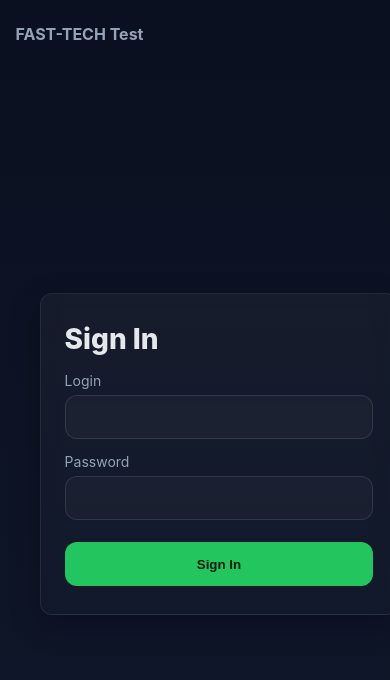
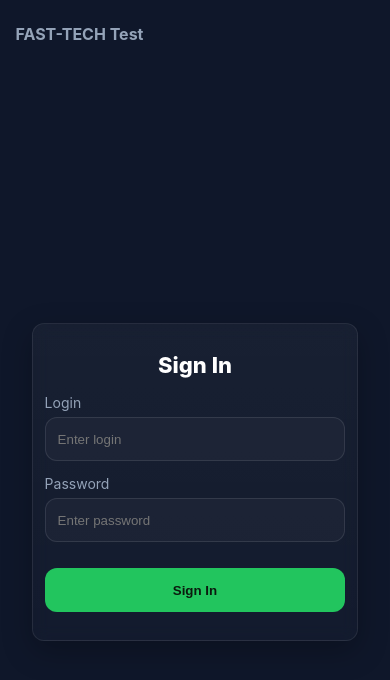
Before and after one commit to Grammeri/fast-tech, a React (Vite) app: page /signin in a window 390 px wide. Shown: the top 680 px of the page. Built offline with nearby package versions, Linux system fonts and the light colour scheme; no server answers.

Commit message:
feat: add responsive layout

```diff
--- a/src/app/router.tsx
+++ b/src/app/router.tsx
@@ -14,7 +14,7 @@ export const router = createBrowserRouter([
                 element: <RequireAuth />,
                 children: [{ index: true, element: <Home /> }],
             },
-            { path: '*', element: <Navigate to="/" replace /> },
+            { path: '*', element: <Navigate to="/signin" replace /> },
         ],
     },
 ]);
--- a/src/pages/Home.module.scss
+++ b/src/pages/Home.module.scss
@@ -1,42 +1,90 @@
-@use '../styles/variables' as *;
-
 .root {
-  min-height: calc(100dvh - 120px); // 120px = header + footer
-  display: grid;
-  grid-template-rows: auto 1fr auto;
+  display: flex;
+  flex-direction: column;
+  min-height: 100vh;
+  background: #0b0b0c;
+  color: #f5f5f7;
+  overflow: hidden;
+}
+.container {
+display: flex;
+  flex-direction: column;
+  min-height: 100vh;
+}
+.header {
+  padding: 16px;
+  font-size: 20px;
+  font-weight: bold;
+  display: flex;
+  justify-content: space-between;
+  align-items: center;
 }
 
-.header {
-  padding: 24px;
-  font-size: 32px;
-  font-weight: 800;
+.signOut {
+  padding: 8px 16px;
+  border: none;
+  border-radius: 6px;
+  background: #ef4444;
+  color: #fff;
+  font-weight: 600;
+  cursor: pointer;
+  transition: background 0.2s ease;
+
+  &:hover {
+    background: #dc2626;
+  }
+
+  &:active {
+    background: #b91c1c;
+  }
 }
 
 .content {
+  flex: 1;
+  padding: 24px;
+  display: flex;
+  justify-content: center;
+  align-items: flex-start;
+}
+
+.gallery {
   display: grid;
-  place-items: center;
-  padding: 24px;
+  gap: 24px;
+  width: 100%;
+  max-width: 1200px;
+  padding: 0 24px;
+
+  grid-template-columns: repeat(auto-fit, minmax(240px, 1fr));
+
+  @media (min-width: 1440px) {
+    grid-template-columns: repeat(5, 1fr);
+  }
 }
 
 .card {
-  background: $panel;
-  border: 1px solid rgba(255,255,255,.08);
-  border-radius: $radius;
-  padding: 24px 32px;
-  box-shadow: $shadow;
-  max-width: 800px;
+  border-radius: 8px;
+  overflow: hidden;
+
+  img {
+    width: 100%;
+    height: 100%;
+    aspect-ratio: 5 / 4;
+    object-fit: contain;
+    display: block;
+    padding: 8px;
+      }
 }
 
-.note {
-  color: $muted;
-  font-size: 16px;
-  line-height: 1.4;
-}
 
 .footer {
+  position: fixed;
+  bottom: 0;
+  left: 0;
+  width: 100%;
   padding: 16px;
   text-align: center;
   font-size: 14px;
-  color: $muted;
-  border-top: 1px solid rgba(255,255,255,.06);
+  color: #aaa;
+  background: #0b0b0c;
+  border-top: 1px solid rgba(255,255,255,.1);
 }
--- a/src/pages/Home.tsx
+++ b/src/pages/Home.tsx
@@ -1,33 +1,52 @@
-import React, { useContext } from 'react';
-import cls from './Home.module.scss';
-import { useNavigate } from 'react-router-dom';
-import {AuthContext} from "@/shared/contexts/AuthContext.ts";
+import React, { useEffect, useState, useContext } from "react";
+import { useNavigate } from "react-router-dom";
+import cls from "./Home.module.scss";
+import { makeImageUrl } from "@/shared/lib/images";
+import { AuthContext } from "@/shared/contexts/AuthContext";
 
 export const Home: React.FC = () => {
+    const [images, setImages] = useState<string[]>([]);
+    const navigate = useNavigate();
     const { signOut } = useContext(AuthContext);
-    const navigate = useNavigate();
 
-    const handleOut = async () => {
+    const loadImages = () => {
+        const newImages = Array.from({ length: 5 }, () => makeImageUrl());
+        setImages(newImages);
+    };
+
+    useEffect(() => {
+        loadImages();
+        const interval = setInterval(loadImages, 10000);
+        return () => clearInterval(interval);
+    }, []);
+
+    const handleSignOut = async () => {
         await signOut();
-        navigate('/signin', { replace: true });
+        navigate("/signin", { replace: true });
     };
 
     return (
-        <div className={cls.root}>
-            <header className={cls.header}>Home</header>
+        <div className={cls.container}>
+            <header className={cls.header}>
+                <h1>Home</h1>
+                <button onClick={handleSignOut} className={cls.signOut}>
+                    Sign Out
+                </button>
+            </header>
 
             <main className={cls.content}>
-                <div className={cls.card}>
-                    <p className={cls.note}>
-                        Здесь позже сделаем 5 картинок с параллельной загрузкой и автообновлением каждые 10 секунд.
-                    </p>
-                    <div style={{ marginTop: 16, display: 'grid', justifyContent: 'start' }}>
-                        <button className="btn" onClick={handleOut}>Sign Out</button>
-                    </div>
+                <div className={cls.gallery}>
+                    {images.map((src, i) => (
+                        <div key={i} className={cls.card}>
+                            <img src={src} alt={`Random ${i}`} />
+                        </div>
+                    ))}
                 </div>
             </main>
 
-            <footer className={cls.footer}>© 2025 FAST-TECH Test</footer>
+            <div className={cls.footer}>
+                © 2025 FAST-TECH Test by Dmitry Nikolayev
+            </div>
         </div>
     );
 };
--- a/src/pages/SignIn.module.scss
+++ b/src/pages/SignIn.module.scss
@@ -2,31 +2,59 @@
 @use '../styles/mixins' as *;
 
 .wrapper {
-  min-height: calc(100dvh - 120px);
+  min-height: 100vh;
   display: grid;
   place-items: center;
-  padding: 24px;
+  padding: 16px;
+  padding-bottom: 80px;
+
+  @media (min-width: 480px) {
+    padding: 24px;
+    padding-bottom: 96px;
+  }
+
+  @media (min-width: 1440px) {
+    padding: 32px 48px 120px;
+  }
 }
 
 .card {
-  width: min(520px, 92vw);
-  padding: 28px 24px;
+  width: 100%;
+  max-width: 520px;
+  padding: 28px 16px;
   border-radius: $radius;
   background: linear-gradient(180deg, rgba(255,255,255,.04), rgba(255,255,255,.02));
   border: 1px solid rgba(255,255,255,.08);
   box-shadow: $shadow;
   backdrop-filter: blur(8px);
+
+  @media (max-width: 479px) {
+    margin: 0;
+    padding: 28px 12px;
+  }
+
+  @media (min-width: 1440px) {
+    max-width: 600px;
+    margin: 0 auto;
+    padding: 40px 32px;
+  }
 }
 
+
 .title {
-  font-size: 28px;
+  font-size: clamp(22px, 2.2vw, 28px);
   font-weight: 800;
   margin: 0 0 16px;
+  text-align: center;
 }
 
 .form {
   display: grid;
   gap: 14px;
+
+  @media (min-width: 1440px) {
+    gap: 16px;
+  }
 }
 
 .field {
@@ -56,18 +84,23 @@
 }
 
 .error {
-  font-size: 14px;
+  font-size: 13px;
   color: #ef4444;
-  margin-top: -4px;
+  margin-top: -2px;
 }
 
-
 .actions {
-  margin-top: 8px;
-  display: grid;
+  margin-top: 12px;
+  display: flex;
+  justify-content: center;
 }
 
 .button {
   @include button;
   width: 100%;
+
+  @media (min-width: 480px) {
+    width: auto;
+    min-width: 160px;
+  }
 }
--- a/src/pages/SignIn.tsx
+++ b/src/pages/SignIn.tsx
@@ -6,12 +6,18 @@ import cls from './SignIn.module.scss';
 import { authApi } from '@/shared/api/auth';
 import { authStorage } from '@/shared/lib/auth';
 import { AuthContext } from '@/shared/contexts/AuthContext';
-import {type SignInSchema, signInSchema} from "@/shared/validation/authSchemas.ts";
+import { type SignInSchema, signInSchema } from '@/shared/validation/authSchemas';
 
 export const SignIn: React.FC = () => {
-    const { register, handleSubmit, formState: { errors, isSubmitting } } = useForm<SignInSchema>({
+    const {
+        register,
+        handleSubmit,
+        formState: { errors, isSubmitting },
+    } = useForm<SignInSchema>({
         resolver: zodResolver(signInSchema),
+        mode: 'onSubmit',
     });
+
     const navigate = useNavigate();
     const { setAuth } = useContext(AuthContext);
 
@@ -28,19 +34,40 @@ export const SignIn: React.FC = () => {
 
     return (
         <section className={cls.wrapper}>
-            <div className={cls.card}>
-                <h1 className={cls.title}>Sign In</h1>
-                <form onSubmit={handleSubmit(onSubmit)} className={cls.form}>
+            <div className={cls.card} role="form" aria-labelledby="signin-title">
+                <h1 className={cls.title} id="signin-title">Sign In</h1>
+
+                <form onSubmit={handleSubmit(onSubmit)} className={cls.form} noValidate>
                     <div className={cls.field}>
-                        <label>Login</label>
-                        <input {...register("login")} />
-                        {errors.login && <p className={cls.error}>{errors.login.message}</p>}
+                        <label htmlFor="login">Login</label>
+                        <input
+                            id="login"
+                            {...register('login')}
+                            autoComplete="username"
+                            inputMode="email"
+                            placeholder="Enter login"
+                            aria-invalid={!!errors.login || undefined}
+                            aria-describedby={errors.login ? 'login-error' : undefined}
+                        />
+                        {errors.login && (
+                            <p className={cls.error} id="login-error">{errors.login.message}</p>
+                        )}
                     </div>
 
                     <div className={cls.field}>
-                        <label>Password</label>
-                        <input type="password" {...register("password")} />
-                        {errors.password && <p className={cls.error}>{errors.password.message}</p>}
+                        <label htmlFor="password">Password</label>
+                        <input
+                            id="password"
+                            type="password"
+                            {...register('password')}
+                            autoComplete="current-password"
+                            placeholder="Enter password"
+                            aria-invalid={!!errors.password || undefined}
+                            aria-describedby={errors.password ? 'password-error' : undefined}
+                        />
+                        {errors.password && (
+                            <p className={cls.error} id="password-error">{errors.password.message}</p>
+                        )}
                     </div>
 
                     <div className={cls.actions}>
--- /dev/null
+++ b/src/shared/lib/images.ts
@@ -0,0 +1,12 @@
+const randomText = () => Math.random().toString(36).substring(2, 7);
+
+const randomColor = () =>
+    Math.floor(Math.random() * 16777215).toString(16).padStart(6, "0");
+
+export const makeImageUrl = () => {
+    const host = import.meta.env.VITE_IMAGE_HOST;
+    const text = randomText();
+    const bg = randomColor();
+    const fg = randomColor();
+    return `${host}/600x400/${bg}/${fg}&text=${text}`;
+};
--- a/src/shared/ui/RequireAuth.tsx
+++ b/src/shared/ui/RequireAuth.tsx
@@ -1,14 +1,13 @@
-import React, { useContext } from 'react';
-import { Navigate, Outlet } from 'react-router-dom';
-import { authStorage } from '@/shared/lib/auth';
+import React, {useContext} from 'react';
+import {Navigate, Outlet} from 'react-router-dom';
 import {AuthContext} from "@/shared/contexts/AuthContext.ts";
 
 export const RequireAuth: React.FC = () => {
     const { isAuth } = useContext(AuthContext);
-    const hasTokens = !!authStorage.getAccess() && !!authStorage.getRefresh();
 
-    if (!isAuth && !hasTokens) {
+    if (!isAuth) {
         return <Navigate to="/signin" replace />;
     }
+
     return <Outlet />;
 };
--- a/src/styles/base.scss
+++ b/src/styles/base.scss
@@ -7,14 +7,23 @@
 html, body, #root {
   height: 100%;
 }
-html {
-  overflow-y: hidden;
+
+html, body {
+  overflow-x: hidden;
+  overflow-y: auto;
 }
+
+@media (min-width: 1024px) {
+  html, body {
+    overflow-y: hidden;
+  }
+}
+
+
 body {
   margin: 0;
   font-family: Inter, system-ui, -apple-system, Segoe UI, Roboto, "Helvetica Neue", Arial, "Noto Sans", "Apple Color Emoji", "Segoe UI Emoji", "Segoe UI Symbol";
-  background: linear-gradient(180deg, #0b1020 0%, $bg 100%);
-  color: $text;
+  background: $bg;
 }
 
 h1, h2, h3 { margin: 0 0 12px; }
--- a/src/styles/global.scss
+++ b/src/styles/global.scss
@@ -3,7 +3,7 @@
 @use './base';
 
 .app {
-  min-height: 100dvh;
+  min-height: 100vh;
   display: grid;
   align-items: start;
 }
@@ -17,6 +17,7 @@
 
 .page {
   @include container;
+  flex: 1;
   padding: 24px 0 48px;
 }
 
```
